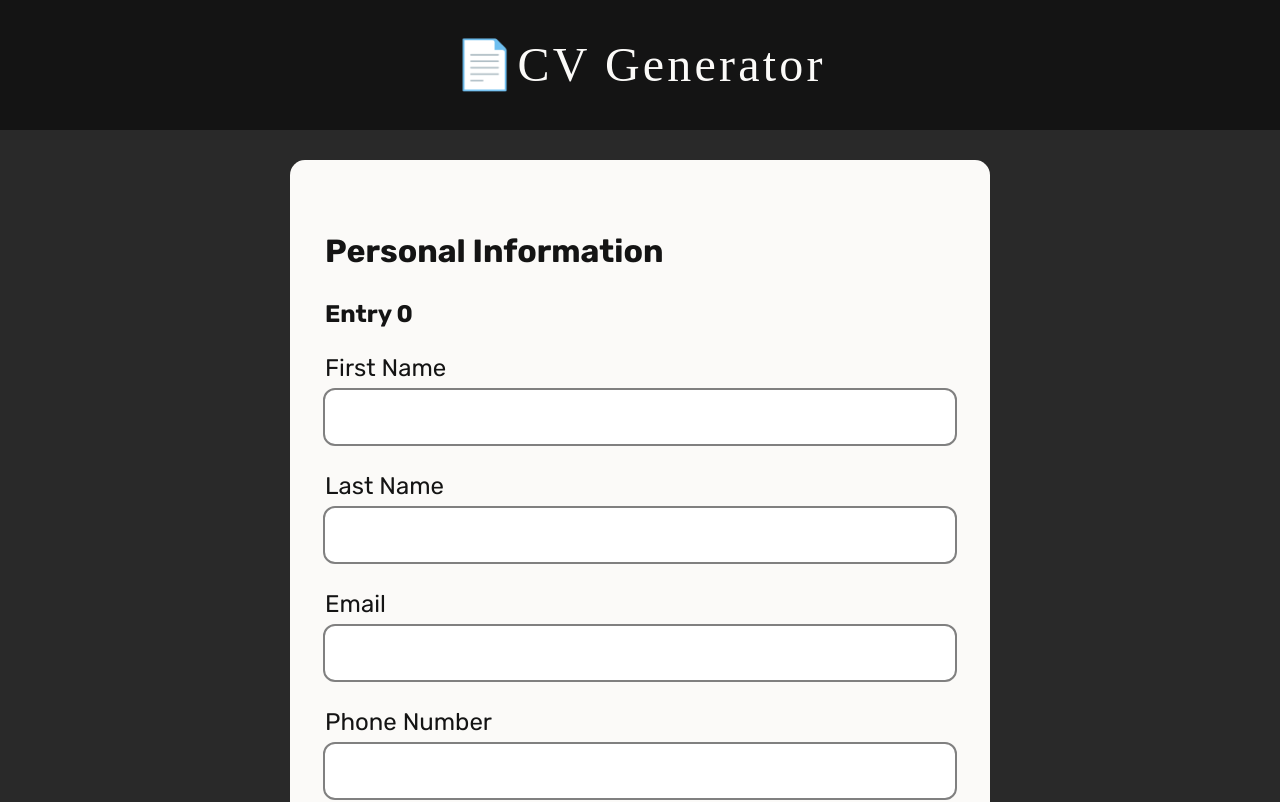
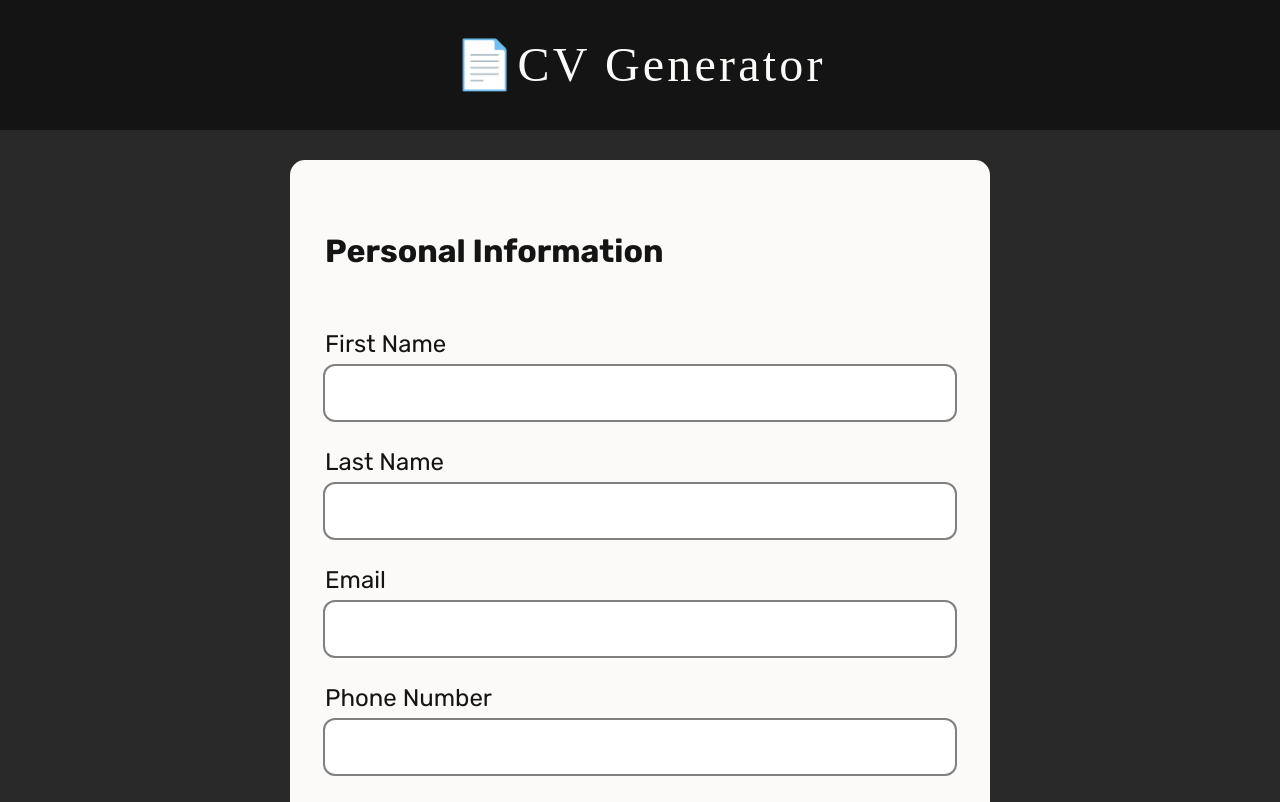
Before and after one commit to omardevelops/cv-app, a React (Vite) app: page / in a window 1280 px wide. Shown: the top 802 px of the page. Built offline with nearby package versions, Linux system fonts and the light colour scheme; the HTML template or start-up script is replaced by a standard one; a web font is replaced by a local one.

Commit message:
fix: entry heading only in education and experience

```diff
--- a/src/components/Form.jsx
+++ b/src/components/Form.jsx
@@ -15,10 +15,11 @@ class Form extends React.Component {
     return info.map((item, index) => {
       const infoKeys = Object.keys(item);
       const template = generateTemplate(infoKeys);
+      const isModularSect = section === 'education' || section === 'experience';
       let removeBtn = '';
 
       // Only add a remove button for 'education' and 'experience' sections
-      if (section === 'education' || section === 'experience') {
+      if (isModularSect) {
         removeBtn = (
           <button
             type="button"
@@ -32,7 +33,7 @@ class Form extends React.Component {
 
       return (
         <div className="entry" id={info[index].id} key={info[index].id}>
-          <h2>{`Entry ${index}`}</h2>
+          <h2>{isModularSect ? `Entry ${index}` : ''}</h2>
           {infoKeys.map((key) => {
             // Generate all form fields except for readOnly id field
             if (key !== 'id') {
```
